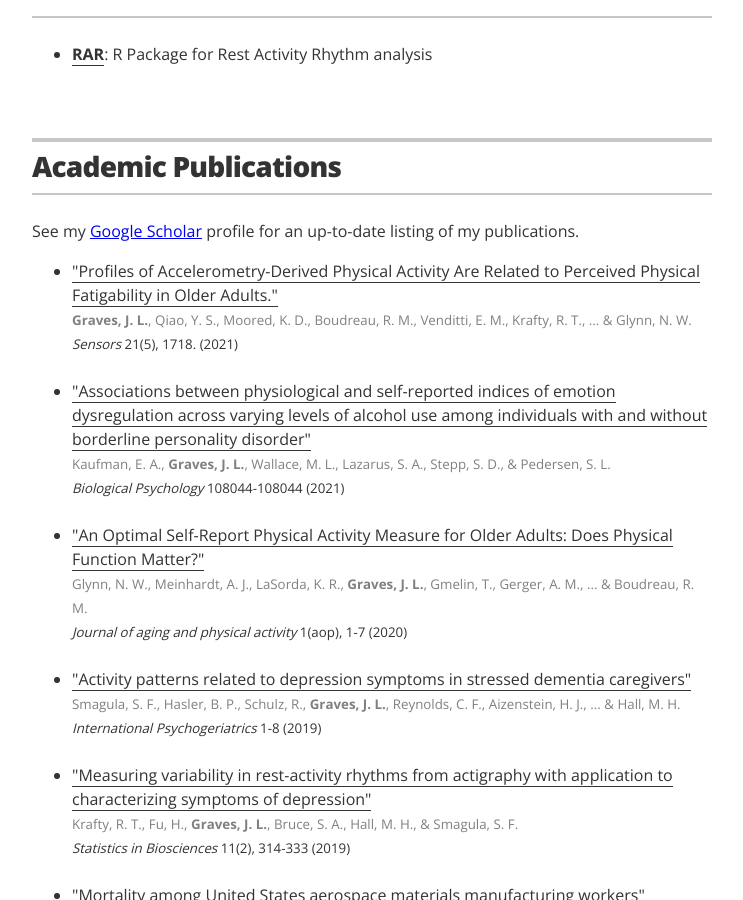
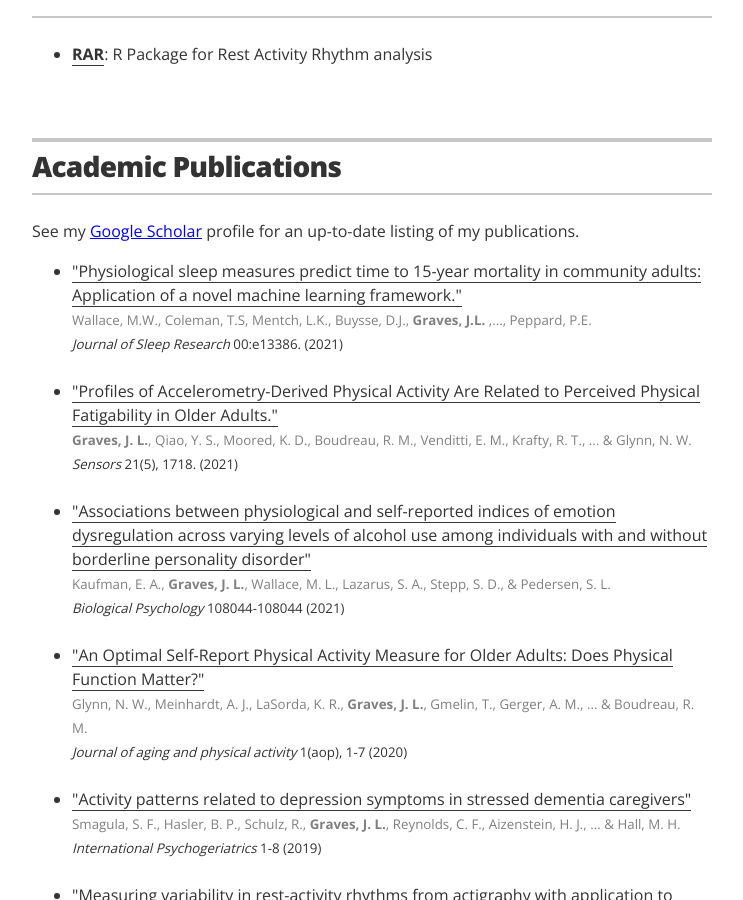
Before and after one commit to JessLGraves/jesslgraves.github.io, a Jekyll site: the page built from index.html, in a window 1280 px wide and 900 px high, scrolled down 953 px. Shown: the whole window, without its empty margins (268-1011 px from the left). Built offline with Jekyll 4.4.1, drawn with Linux system fonts in a browser that asks for light colours.

Commit message:
Update papers.yml
new paper

```diff
--- a/_data/papers.yml
+++ b/_data/papers.yml
@@ -1,3 +1,11 @@
+-
+  title: "Physiological sleep measures predict time to 15-year mortality in community adults: Application of a novel machine learning framework."
+  authors: "Wallace, M.W., Coleman, T.S, Mentch, L.K., Buysse, D.J., <b>Graves, J.L. </b>,..., Peppard, P.E."
+  journal: "Journal of Sleep Research"
+  year: 2021
+  volume: "00:e13386."
+  url: "https://doi.org/10.1111/jsr.13386"
+  highlight: true
 -
   title: "Profiles of Accelerometry-Derived Physical Activity Are Related to Perceived Physical Fatigability in Older Adults."
   authors: "<b>Graves, J. L.</b>, Qiao, Y. S., Moored, K. D., Boudreau, R. M., Venditti, E. M., Krafty, R. T., ... & Glynn, N. W."
```
